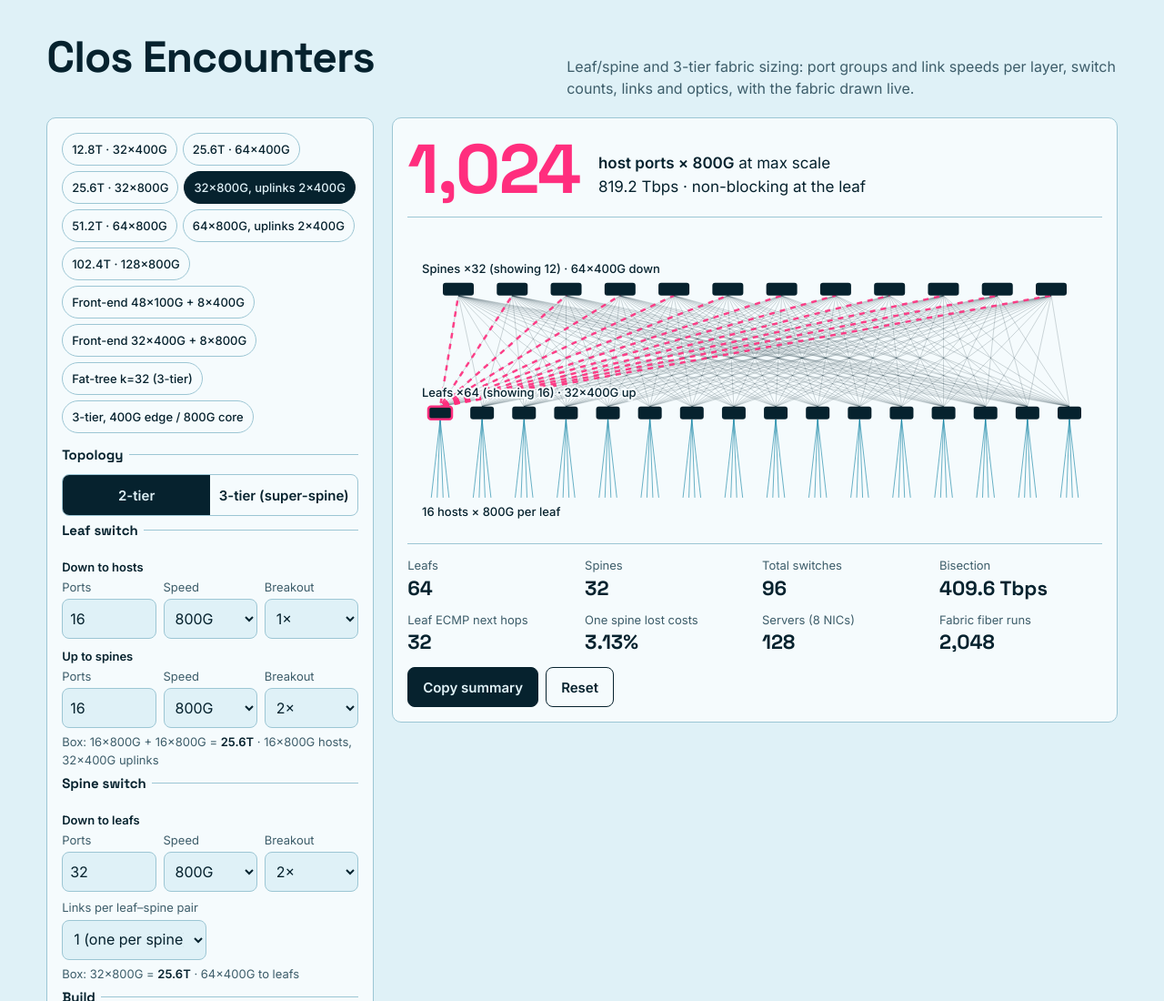
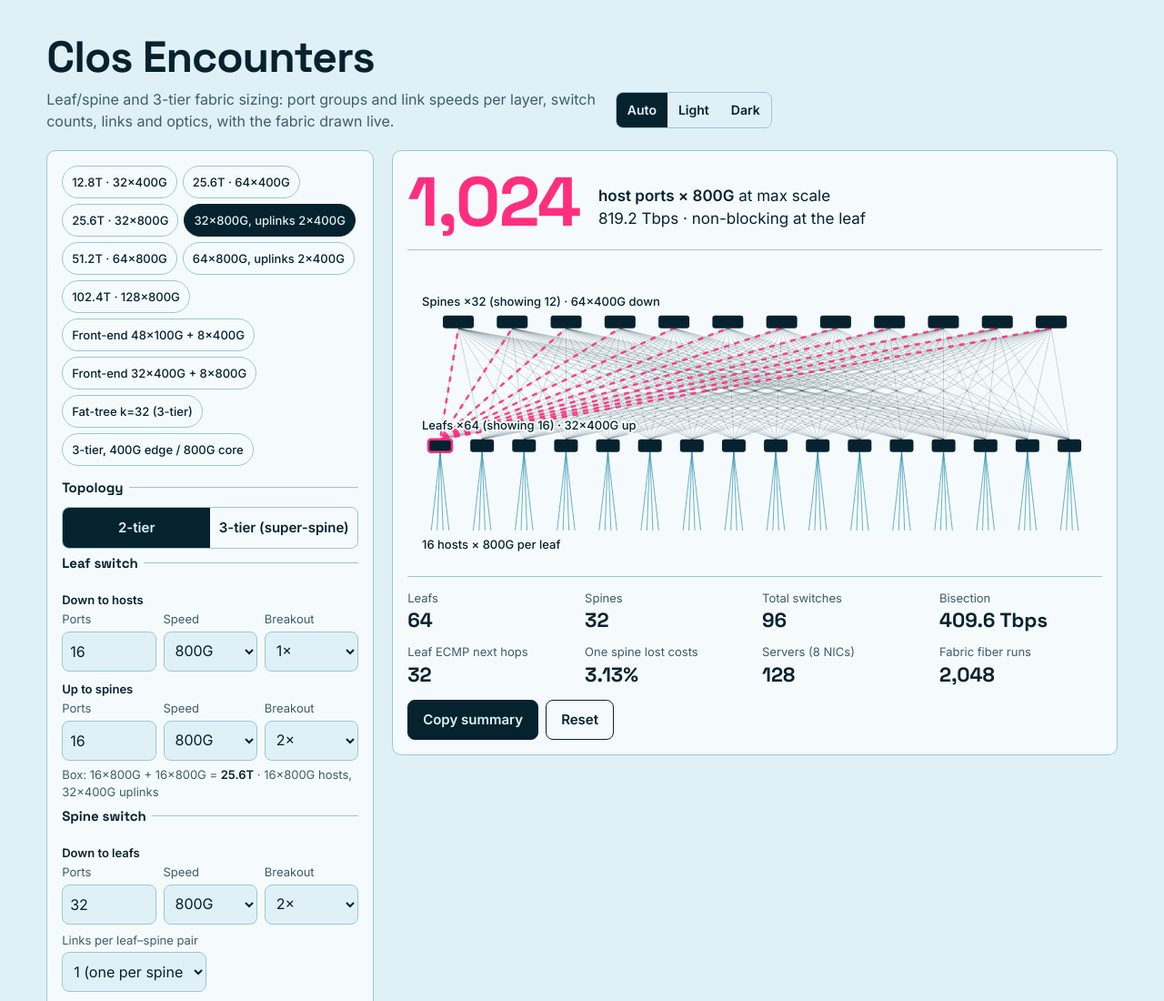
Before and after one commit to bbartik/clos-encounters, a plain HTML site: page index.html in a window 1280 px wide. Shown: the top 1100 px of the page at 91% size. Drawn offline with Linux system fonts and the light colour scheme.

Commit message:
Add Auto/Light/Dark theme toggle
Co-Authored-By: Claude Opus 5.5 <noreply@anthropic.com>
Claude-Session: https://claude.ai/code/session_01WnXbzhn6uihXvcq6Ah2Cke

```diff
--- a/index.html
+++ b/index.html
@@ -26,6 +26,9 @@ h2{font-size:24px;margin:0 0 12px;font-weight:700}
 .wrap{max-width:1240px;margin:0 auto}
 .head{display:flex;flex-wrap:wrap;align-items:baseline;justify-content:space-between;gap:8px 24px;margin-bottom:20px}
 .head p{margin:0;color:var(--mute);max-width:60ch}
+.headR{display:flex;flex-wrap:wrap;align-items:center;gap:12px 20px;justify-content:flex-end}
+.seg.theme{flex:none}
+.seg.theme button{flex:none;min-height:38px;padding:0 12px;font-size:14px}
 .grid{display:grid;grid-template-columns:minmax(0,360px) minmax(0,1fr);gap:20px;grid-template-areas:"ctl out";align-items:start}
 .ctl{grid-area:ctl}.out{grid-area:out}
 @media(min-width:861px){.out{position:sticky;top:12px}}
@@ -82,7 +85,10 @@ td.n,th.n{text-align:right;white-space:nowrap;font-variant-numeric:tabular-nums}
 <div class="band"><div class="wrap">
   <div class="head">
     <h1>Clos Encounters</h1>
-    <p>Leaf/spine and 3-tier fabric sizing: port groups and link speeds per layer, switch counts, links and optics, with the fabric drawn live.</p>
+    <div class="headR">
+      <p>Leaf/spine and 3-tier fabric sizing: port groups and link speeds per layer, switch counts, links and optics, with the fabric drawn live.</p>
+      <div class="seg theme" id="theme" role="group" aria-label="Theme"><button type="button" data-m="auto">Auto</button><button type="button" data-m="light">Light</button><button type="button" data-m="dark">Dark</button></div>
+    </div>
   </div>
 
   <div class="grid" id="root">
@@ -409,6 +415,14 @@ $("copy").addEventListener("click",async()=>{
   try{await navigator.clipboard.writeText(t);$("copy").textContent="Copied"}catch(e){$("copy").textContent="Copy blocked"}
   setTimeout(()=>$("copy").textContent="Copy summary",1500);
 });
+const applyTheme=m=>{
+  if(m==="auto")document.documentElement.removeAttribute("data-theme");else document.documentElement.setAttribute("data-theme",m);
+  document.querySelectorAll("#theme button").forEach(b=>b.classList.toggle("on",b.dataset.m===m));
+  try{localStorage.setItem("closTheme",m)}catch(e){}
+};
+let tm="auto";try{tm=localStorage.getItem("closTheme")||"auto"}catch(e){}
+applyTheme(tm);
+$("theme").addEventListener("click",e=>{const b=e.target.closest("button");if(b)applyTheme(b.dataset.m)});
 toForm();render();
 }
 </script>
```
